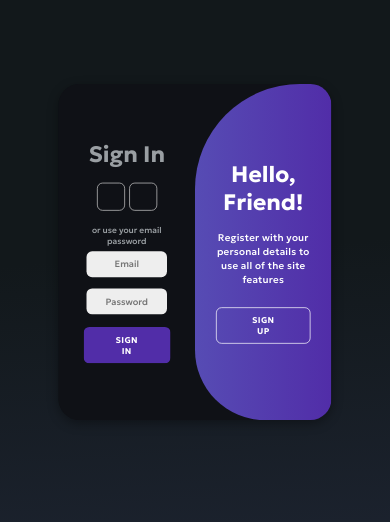
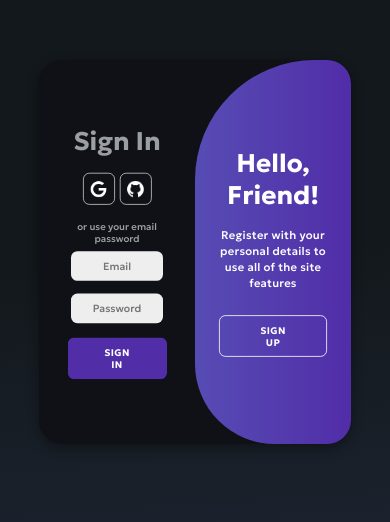
Before and after one commit to BorisSavianov/CodeHubProject, a Next.js app: page /login in a window 390 px wide. Shown: the part 170-692 px from the top of the page. Built offline with nearby package versions, Linux system fonts and the light colour scheme; no server answers.

Commit message:
added xp reward

```diff
--- a/pages/login.jsx
+++ b/pages/login.jsx
@@ -353,14 +353,10 @@ body {
               <h1>Create Account</h1>
               <div className={styles["social-icons"]}>
                 <a onClick={handleGoogleSignIn} className={styles.icon}>
-                  <i
-                    className={`${styles["fa-brands"]} ${styles["fa-github"]}`}
-                  ></i>
+                  <img src="google.png"></img>
                 </a>
                 <a onClick={handleGitHubSignIn} className={styles.icon}>
-                  <i
-                    className={`${styles["fa-brands"]} ${styles["fa-linkedin-in"]}`}
-                  ></i>
+                  <img src="github.png"></img>
                 </a>
               </div>
               <span>or use your email for registration</span>
@@ -389,14 +385,10 @@ body {
               <h1>Sign In</h1>
               <div className={styles["social-icons"]}>
                 <a onClick={handleGoogleSignIn} className={styles.icon}>
-                  <i
-                    className={`${styles["fa-brands"]} ${styles["fa-github"]}`}
-                  ></i>
+                  <img src="google.png"></img>
                 </a>
                 <a onClick={handleGitHubSignIn} className={styles.icon}>
-                  <i
-                    className={`${styles["fa-brands"]} ${styles["fa-linkedin-in"]}`}
-                  ></i>
+                  <img src="github.png"></img>
                 </a>
               </div>
               <span>or use your email password</span>
--- a/pages/profile/[username]/index.jsx
+++ b/pages/profile/[username]/index.jsx
@@ -288,7 +288,6 @@ export default function UserProfile() {
     return <p>Зареждане...</p>;
   }
 
-  // Example: Increment XP
   const handleIncrementXP = async () => {
     const firestore = getFirestore();
 
--- a/styles/Auth.module.css
+++ b/styles/Auth.module.css
@@ -262,17 +262,24 @@
 
 .social-icons {
   margin: 20px 0;
+  display: flex;
 }
 
 .social-icons a {
   border: 1px solid #ccc;
   border-radius: 20%;
-  display: inline-flex;
+  display: flex;
+  flex-direction: row;
   justify-content: center;
   align-items: center;
   margin: 0 3px;
   width: 40px;
   height: 40px;
+}
+
+.social-icons a img {
+  width: 25px;
+  height: 25px;
 }
 
 .toggle-container {
@@ -343,12 +350,12 @@
 
 @media (max-width: 800px) {
   .container {
-    scale: 0.8;
+    scale: 0.9;
   }
 }
 
 @media (max-width: 600px) {
   .container {
-    scale: 0.7;
+    scale: 0.8;
   }
 }
```
Also changed, not shown: pages/Languages/PY/Data_Types.jsx (+67 -5 lines), public/github.png (added), public/google.png (added).
